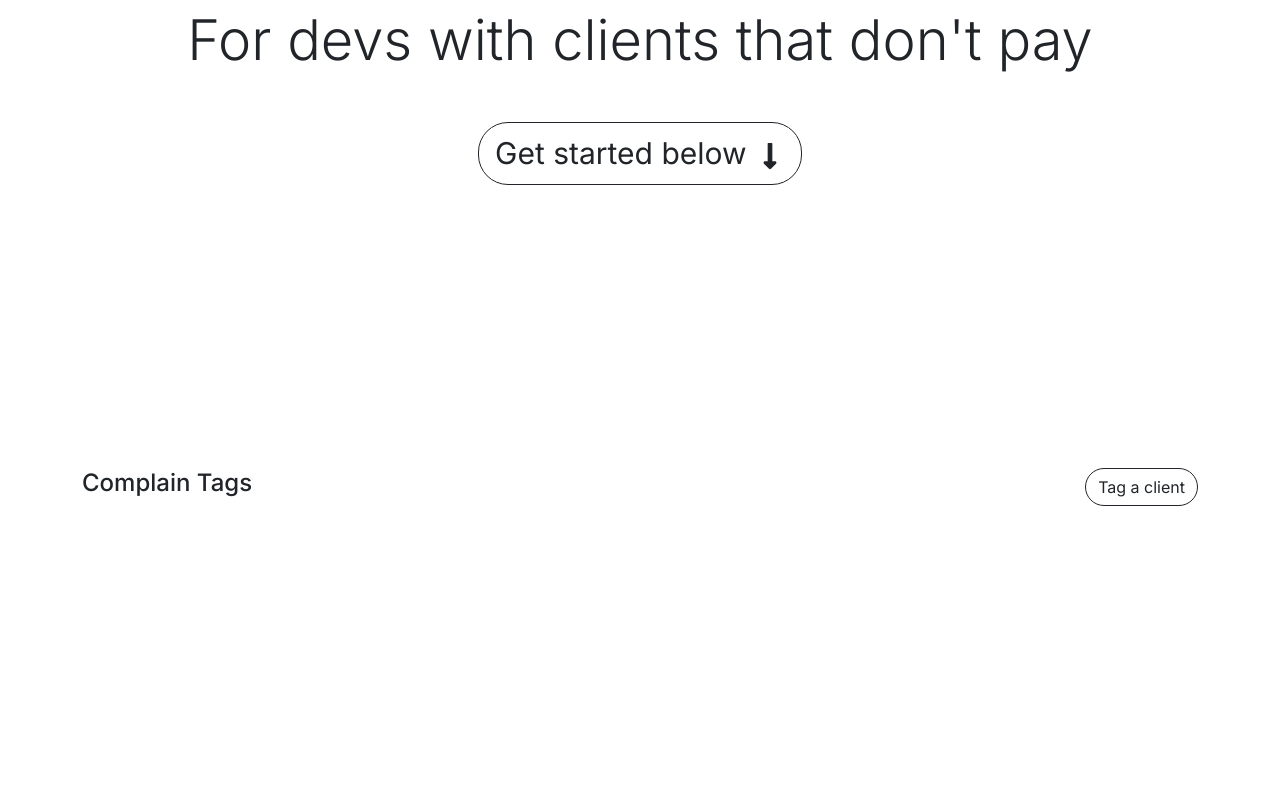
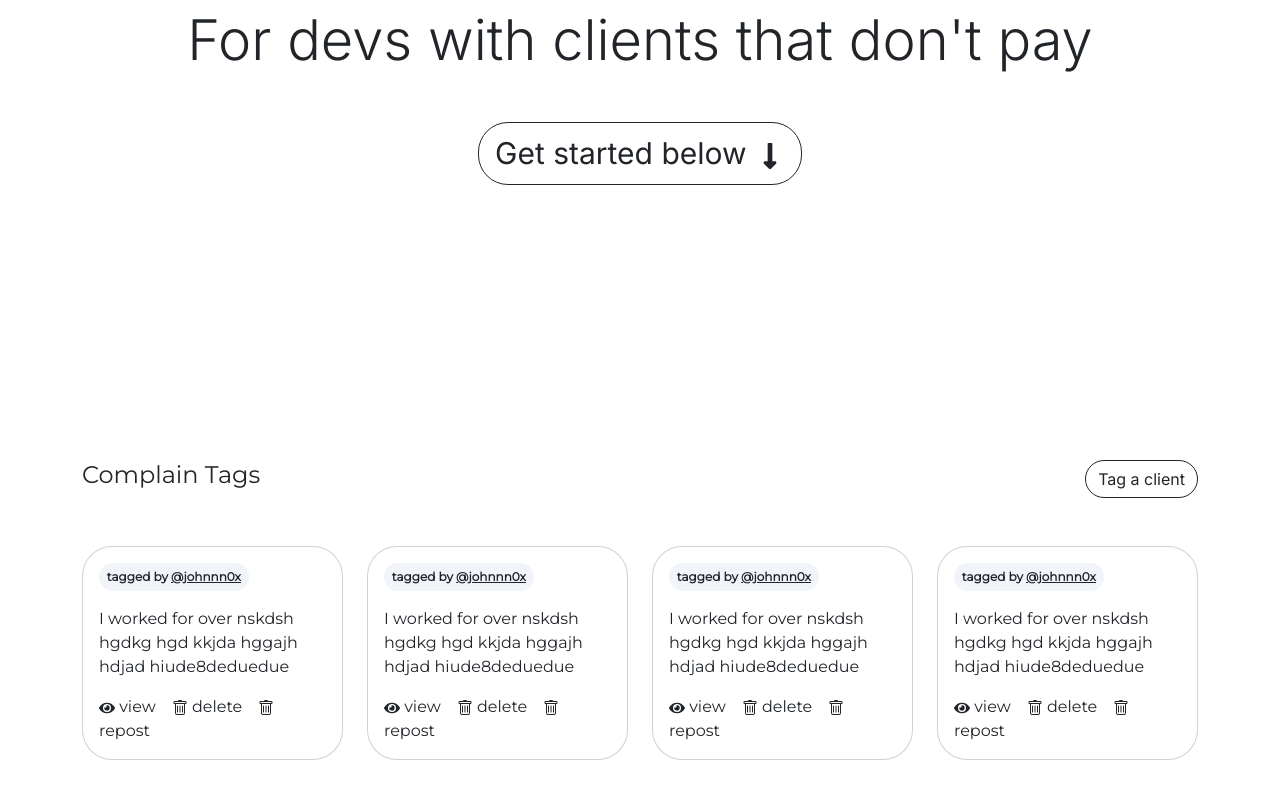
Before and after one commit to Jhon-crypt/stubborn-clients, a Next.js app: page / in a window 1280 px wide. Shown: the part 356-1154 px from the top of the page. Built offline with nearby package versions, Linux system fonts and the light colour scheme.

Commit message:
feat: Added complain tags cards

```diff
--- /dev/null
+++ b/app/components/cards/tagsCard.jsx
@@ -0,0 +1,28 @@
+import { FaEye } from "react-icons/fa";
+import { BsTrash } from "react-icons/bs";
+
+export default function TagCards() {
+
+    return (
+
+        <>
+
+            <div className="card font MB-3" style={{ borderRadius: "30px" }}>
+                <div className="card-body px-3">
+                    <div className="card-head mb-3">
+                        <span class="badge text-dark py-2" style={{ backgroundColor: "#F1F4F9",borderRadius: "30px"}}>tagged by <u>@johnnn0x</u></span>
+                    </div>
+                    <div className="card-content">
+                        <p>I worked for over nskdsh hgdkg hgd kkjda hggajh  hdjad hiude8deduedue</p>
+                        <a className="card-link text-decoration-none text-dark"><FaEye /> view</a>
+                        <a className="card-link text-decoration-none text-dark"><BsTrash /> delete</a>
+                        <a className="card-link text-decoration-none text-dark"><BsTrash /> repost</a>
+                    </div>
+                </div>
+            </div>
+
+        </>
+
+    )
+
+}
--- a/app/components/navs/nav.jsx
+++ b/app/components/navs/nav.jsx
@@ -4,9 +4,9 @@ export default function Navs() {
 
         <>
 
-<div className="d-flex justify-content-between align-items-center">
+            <div className="d-flex justify-content-between align-items-center mb-5">
                 <div>
-              <h4>Complain Tags</h4>
+                    <h4 style={{ fontFamily: "Montserrat, sans-serif" }}>Complain Tags</h4>
 
                 </div>
                 <div>
--- a/app/globals.css
+++ b/app/globals.css
@@ -1,13 +1,10 @@
+.font {
+  font-family: "Montserrat", sans-serif;
+}
+
 .font-six {
   font-family: "Montserrat", sans-serif;
   font-optical-sizing: auto;
   font-weight: 600;
   font-style: normal;
 }
-
-.font-four {
-  font-family: "Montserrat", sans-serif;
-  font-optical-sizing: auto;
-  font-weight: 300;
-  font-style: normal;
-}
--- a/app/page.js
+++ b/app/page.js
@@ -1,5 +1,6 @@
 import Hero from "./components/hero/hero";
 import Navs from "./components/navs/nav";
+import TagCards from "./components/cards/tagsCard";
 
 export default function Home() {
   return (
@@ -9,13 +10,22 @@ export default function Home() {
       </main>
 
       <main style={{ height: "100vh", alignContent: "start" }}>
-        <div className="container mt-4" id="complain">
+        <div className="container mt-3" id="complain">
 
           <Navs />
 
           <div className="row">
-            <div className="col-4">
-
+            <div className="col mb-3">
+              <TagCards />
+            </div>
+            <div className="col mb-3">
+              <TagCards />
+            </div>
+            <div className="col mb-3">
+              <TagCards />
+            </div>
+            <div className="col mb-3">
+              <TagCards />
             </div>
           </div>
 
```
Lines whose indentation alone changed are shown as unchanged.
